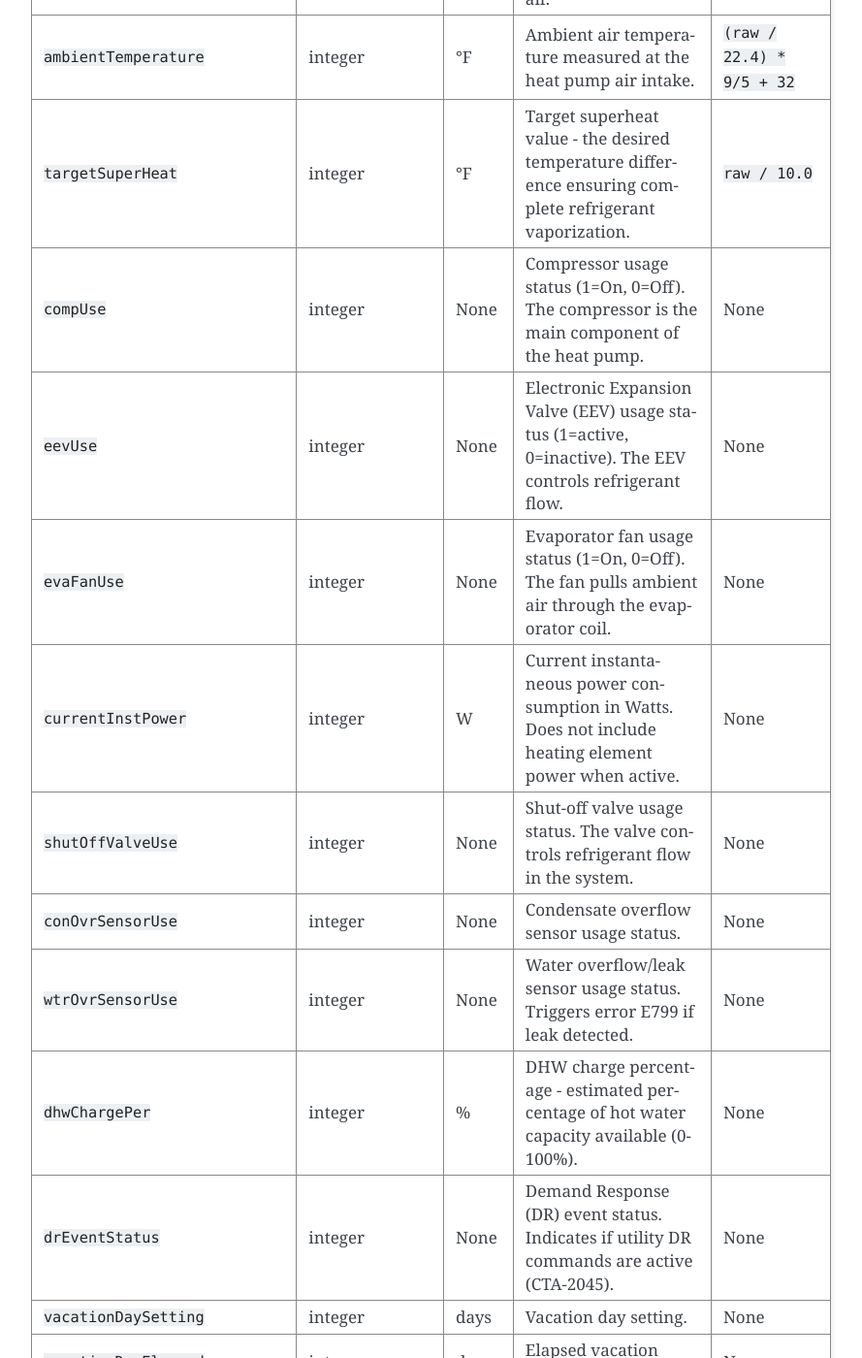
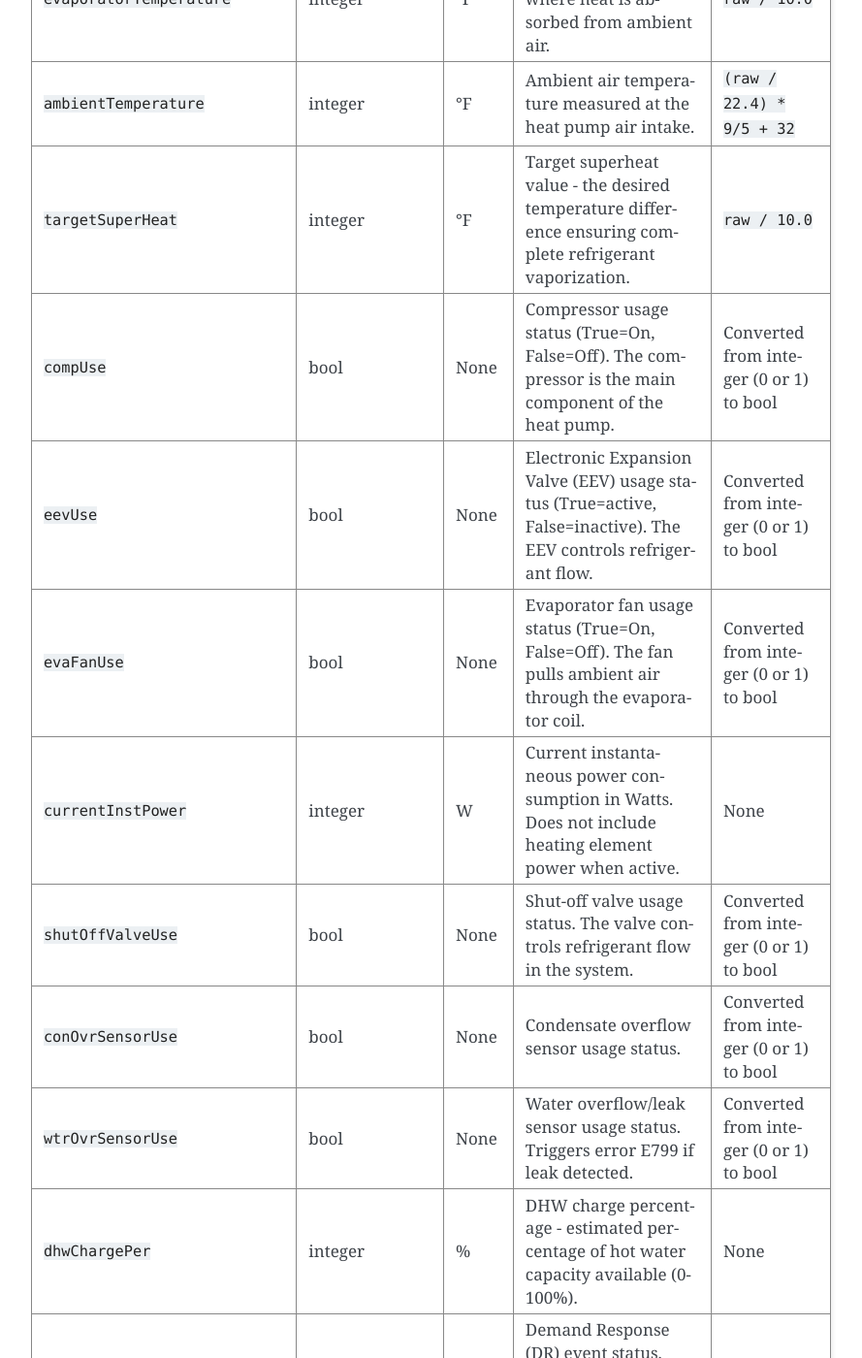
Before and after one commit to eman/nwp500-python, a Sphinx documentation site: the page built from docs/DEVICE_STATUS_FIELDS.rst, in a window 1280 px wide and 1400 px high, scrolled down 3366 px. Shown: the whole window at 97% size, without its empty margins (338-1227 px from the left). Built offline with Sphinx 7.4.7, drawn with Linux system fonts in a browser that asks for light colours; some of the changed text lies outside the part shown.

Commit message:
document int to bool conversions

```diff
--- a/docs/DEVICE_STATUS_FIELDS.rst
+++ b/docs/DEVICE_STATUS_FIELDS.rst
@@ -29,10 +29,10 @@ This document lists the fields found in the ``status`` object of device status m
      - Status of special functions (e.g., freeze protection, anti-seize operations).
      - None
    * - ``didReload``
-     - integer
+     - bool
      - None
      - Indicates if the device has recently reloaded or restarted.
-     - None
+     - Converted from integer (0 or 1) to bool
    * - ``errorCode``
      - integer
      - None
@@ -49,25 +49,25 @@ This document lists the fields found in the ``status`` object of device status m
      - The current **actual operational state** of the device (what it's doing RIGHT NOW). Reports status values: 0=Standby, 32=Heat Pump active, 64=Energy Saver active, 96=High Demand active. See Operation Modes section below for the critical distinction between this and ``dhwOperationSetting``.
      - None
    * - ``operationBusy``
-     - integer
+     - bool
      - None
-     - Indicates if the device is currently performing heating operations (1=busy, 0=idle).
-     - None
+     - Indicates if the device is currently performing heating operations (True=busy, False=idle).
+     - Converted from integer (0 or 1) to bool
    * - ``freezeProtectionUse``
-     - integer
+     - bool
      - None
      - Whether freeze protection is active. When tank water temperature falls below 43°F (6°C), the electric heater activates to prevent freezing.
-     - None
+     - Converted from integer (0 or 1) to bool
    * - ``dhwUse``
-     - integer
+     - bool
      - None
      - Domestic Hot Water (DHW) usage status - indicates if hot water is currently being drawn from the tank.
-     - None
+     - Converted from integer (0 or 1) to bool
    * - ``dhwUseSustained``
-     - integer
+     - bool
      - None
      - Sustained DHW usage status - indicates prolonged hot water usage.
-     - None
+     - Converted from integer (0 or 1) to bool
    * - ``dhwTemperature``
      - integer
      - °F
@@ -79,10 +79,10 @@ This document lists the fields found in the ``status`` object of device status m
      - Target DHW temperature setting. Range: 95°F (35°C) to 150°F (65.5°C). Default: 120°F (49°C).
      - ``raw + 20``
    * - ``programReservationUse``
-     - integer
+     - bool
      - None
      - Whether a program reservation (scheduled operation) is in use.
-     - None
+     - Converted from integer (0 or 1) to bool
    * - ``smartDiagnostic``
      - integer
      - None
@@ -104,10 +104,10 @@ This document lists the fields found in the ``status`` object of device status m
      - WiFi signal strength in dBm (decibel-milliwatts). Typical values: -30 (excellent) to -90 (poor).
      - None
    * - ``ecoUse``
-     - integer
+     - bool
      - None
      - Whether ECO (Energy Cut Off) safety feature has been triggered. The ECO switch is a high-temperature safety limit.
-     - None
+     - Converted from integer (0 or 1) to bool
    * - ``dhwTargetTemperatureSetting``
      - integer
      - °F
@@ -149,40 +149,40 @@ This document lists the fields found in the ``status`` object of device status m
      - Target superheat value - the desired temperature difference ensuring complete refrigerant vaporization.
      - ``raw / 10.0``
    * - ``compUse``
-     - integer
+     - bool
      - None
-     - Compressor usage status (1=On, 0=Off). The compressor is the main component of the heat pump.
+     - Compressor usage status (True=On, False=Off). The compressor is the main component of the heat pump.
+     - Converted from integer (0 or 1) to bool
+   * - ``eevUse``
+     - bool
      - None
-   * - ``eevUse``
-     - integer
+     - Electronic Expansion Valve (EEV) usage status (True=active, False=inactive). The EEV controls refrigerant flow.
+     - Converted from integer (0 or 1) to bool
+   * - ``evaFanUse``
+     - bool
      - None
-     - Electronic Expansion Valve (EEV) usage status (1=active, 0=inactive). The EEV controls refrigerant flow.
-     - None
-   * - ``evaFanUse``
-     - integer
-     - None
-     - Evaporator fan usage status (1=On, 0=Off). The fan pulls ambient air through the evaporator coil.
-     - None
+     - Evaporator fan usage status (True=On, False=Off). The fan pulls ambient air through the evaporator coil.
+     - Converted from integer (0 or 1) to bool
    * - ``currentInstPower``
      - integer
      - W
      - Current instantaneous power consumption in Watts. Does not include heating element power when active.
      - None
    * - ``shutOffValveUse``
-     - integer
+     - bool
      - None
      - Shut-off valve usage status. The valve controls refrigerant flow in the system.
-     - None
+     - Converted from integer (0 or 1) to bool
    * - ``conOvrSensorUse``
-     - integer
+     - bool
      - None
      - Condensate overflow sensor usage status.
-     - None
+     - Converted from integer (0 or 1) to bool
    * - ``wtrOvrSensorUse``
-     - integer
+     - bool
      - None
      - Water overflow/leak sensor usage status. Triggers error E799 if leak detected.
-     - None
+     - Converted from integer (0 or 1) to bool
    * - ``dhwChargePer``
      - integer
      - %
@@ -209,20 +209,20 @@ This document lists the fields found in the ``status`` object of device status m
      - Freeze protection temperature setting.
      - ``raw + 20``
    * - ``antiLegionellaUse``
-     - integer
+     - bool
      - None
      - Whether anti-legionella function is enabled.
-     - None
+     - Converted from integer (0 or 1) to bool
    * - ``antiLegionellaPeriod``
      - integer
      - days
      - Anti-legionella function period.
      - None
    * - ``antiLegionellaOperationBusy``
-     - integer
+     - bool
      - None
      - Whether the anti-legionella function is busy.
-     - None
+     - Converted from integer (0 or 1) to bool
    * - ``programReservationType``
      - integer
      - None
@@ -244,15 +244,15 @@ This document lists the fields found in the ``status`` object of device status m
      - Temperature formula type.
      - None
    * - ``errorBuzzerUse``
-     - integer
+     - bool
      - None
      - Whether the error buzzer is enabled.
-     - None
+     - Converted from integer (0 or 1) to bool
    * - ``currentHeatUse``
-     - integer
+     - bool
      - None
      - Current heat usage.
-     - None
+     - Converted from integer (0 or 1) to bool
    * - ``currentInletTemperature``
      - float
      - °F
@@ -304,25 +304,25 @@ This document lists the fields found in the ``status`` object of device status m
      - Current superheat value - actual temperature difference between suction and evaporator temperatures.
      - ``raw / 10.0``
    * - ``heatUpperUse``
-     - integer
+     - bool
      - None
-     - Upper electric heating element usage status (1=On, 0=Off). Power: 3,755W @ 208V or 5,000W @ 240V.
+     - Upper electric heating element usage status (True=On, False=Off). Power: 3,755W @ 208V or 5,000W @ 240V.
+     - Converted from integer (0 or 1) to bool
+   * - ``heatLowerUse``
+     - bool
      - None
-   * - ``heatLowerUse``
-     - integer
-     - None
-     - Lower electric heating element usage status (1=On, 0=Off). Power: 3,755W @ 208V or 5,000W @ 240V.
-     - None
+     - Lower electric heating element usage status (True=On, False=Off). Power: 3,755W @ 208V or 5,000W @ 240V.
+     - Converted from integer (0 or 1) to bool
    * - ``scaldUse``
-     - integer
+     - bool
      - None
      - Scald protection active status. Displays warning when water temperature reaches levels that could cause scalding.
-     - None
+     - Converted from integer (0 or 1) to bool
    * - ``airFilterAlarmUse``
-     - integer
+     - bool
      - None
      - Air filter alarm usage - indicates if air filter maintenance reminder is enabled.
-     - None
+     - Converted from integer (0 or 1) to bool
    * - ``airFilterAlarmPeriod``
      - integer
      - hours
```
